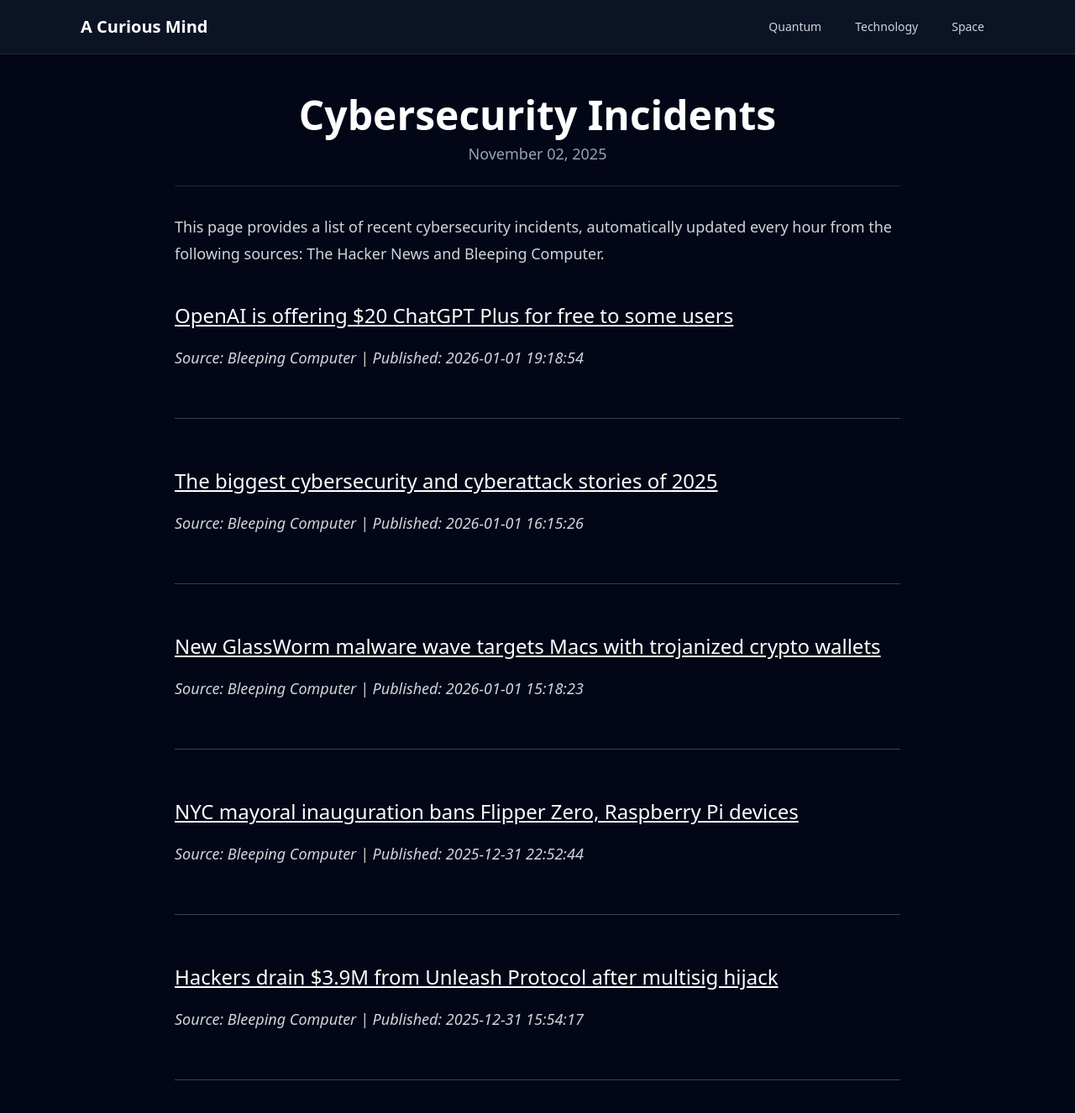
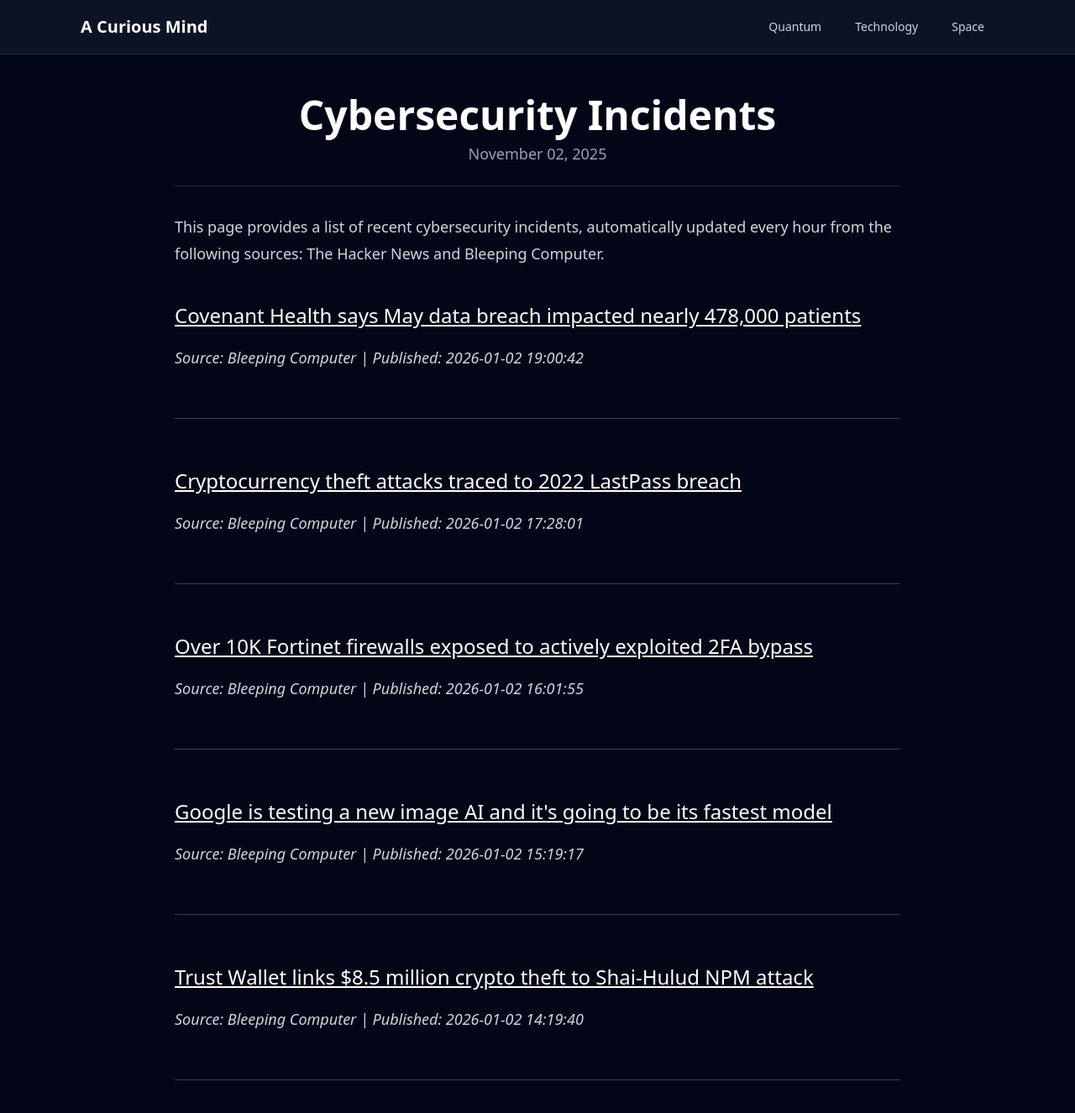
Before and after one commit to onehl7/onehl7.github.io, a Jekyll site: the page built from _posts/2025-11-02-cybersecurity-incidents.md, in a window 1280 px wide and 1400 px high. Shown: the top 1326 px of the window at 84% size. Built offline with Jekyll 4.4.1, drawn with Linux system fonts in a browser that asks for light colours; nearby versions of some CDN libraries.

Commit message:
Update news data

```diff
--- a/_data/news.json
+++ b/_data/news.json
@@ -1,32 +1,32 @@
 [
   {
     "source": "Bleeping Computer",
-    "title": "OpenAI is offering $20 ChatGPT Plus for free to some users",
-    "link": "https://www.bleepingcomputer.com/news/artificial-intelligence/openai-is-offering-20-chatgpt-plus-for-free-to-some-users/",
-    "published": "2026-01-01 19:18:54"
+    "title": "Covenant Health says May data breach impacted nearly 478,000 patients",
+    "link": "https://www.bleepingcomputer.com/news/security/covenant-health-says-may-data-breach-impacted-nearly-478-000-patients/",
+    "published": "2026-01-02 19:00:42"
   },
   {
     "source": "Bleeping Computer",
-    "title": "The biggest cybersecurity and cyberattack stories of 2025",
-    "link": "https://www.bleepingcomputer.com/news/security/the-biggest-cybersecurity-and-cyberattack-stories-of-2025/",
-    "published": "2026-01-01 16:15:26"
+    "title": "Cryptocurrency theft attacks traced to 2022 LastPass breach",
+    "link": "https://www.bleepingcomputer.com/news/security/cryptocurrency-theft-attacks-traced-to-2022-lastpass-breach/",
+    "published": "2026-01-02 17:28:01"
   },
   {
     "source": "Bleeping Computer",
-    "title": "New GlassWorm malware wave targets Macs with trojanized crypto wallets",
-    "link": "https://www.bleepingcomputer.com/news/security/new-glassworm-malware-wave-targets-macs-with-trojanized-crypto-wallets/",
-    "published": "2026-01-01 15:18:23"
+    "title": "Over 10K Fortinet firewalls exposed to actively exploited 2FA bypass",
+    "link": "https://www.bleepingcomputer.com/news/security/over-10-000-fortinet-firewalls-exposed-to-ongoing-2fa-bypass-attacks/",
+    "published": "2026-01-02 16:01:55"
   },
   {
     "source": "Bleeping Computer",
-    "title": "NYC mayoral inauguration bans Flipper Zero, Raspberry Pi devices",
-    "link": "https://www.bleepingcomputer.com/news/security/nyc-mayoral-inauguration-bans-flipper-zero-raspberry-pi-devices/",
-    "published": "2025-12-31 22:52:44"
+    "title": "Google is testing a new image AI and it's going to be its fastest model",
+    "link": "https://www.bleepingcomputer.com/news/google/google-is-testing-a-new-image-ai-and-its-going-to-be-its-fastest-model/",
+    "published": "2026-01-02 15:19:17"
   },
   {
     "source": "Bleeping Computer",
-    "title": "Hackers drain $3.9M from Unleash Protocol after multisig hijack",
-    "link": "https://www.bleepingcomputer.com/news/security/hackers-drain-39m-from-unleash-protocol-after-multisig-hijack/",
-    "published": "2025-12-31 15:54:17"
+    "title": "Trust Wallet links $8.5 million crypto theft to Shai-Hulud NPM attack",
+    "link": "https://www.bleepingcomputer.com/news/security/trust-wallet-links-85-million-crypto-theft-to-shai-hulud-npm-attack/",
+    "published": "2026-01-02 14:19:40"
   }
 ]
```
